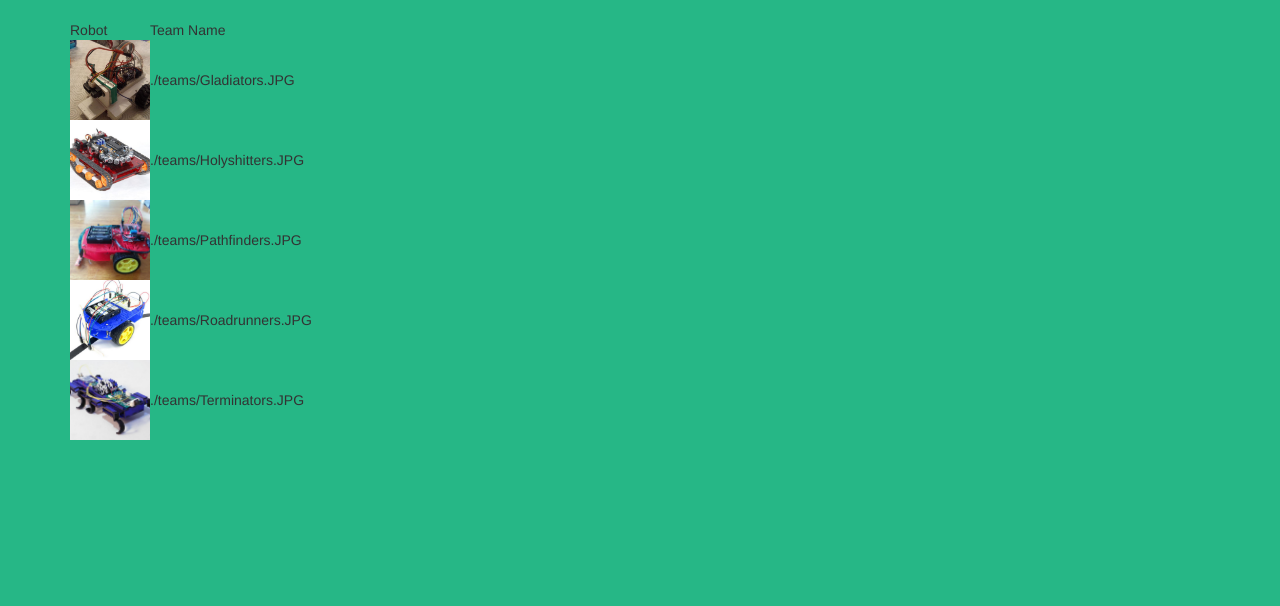
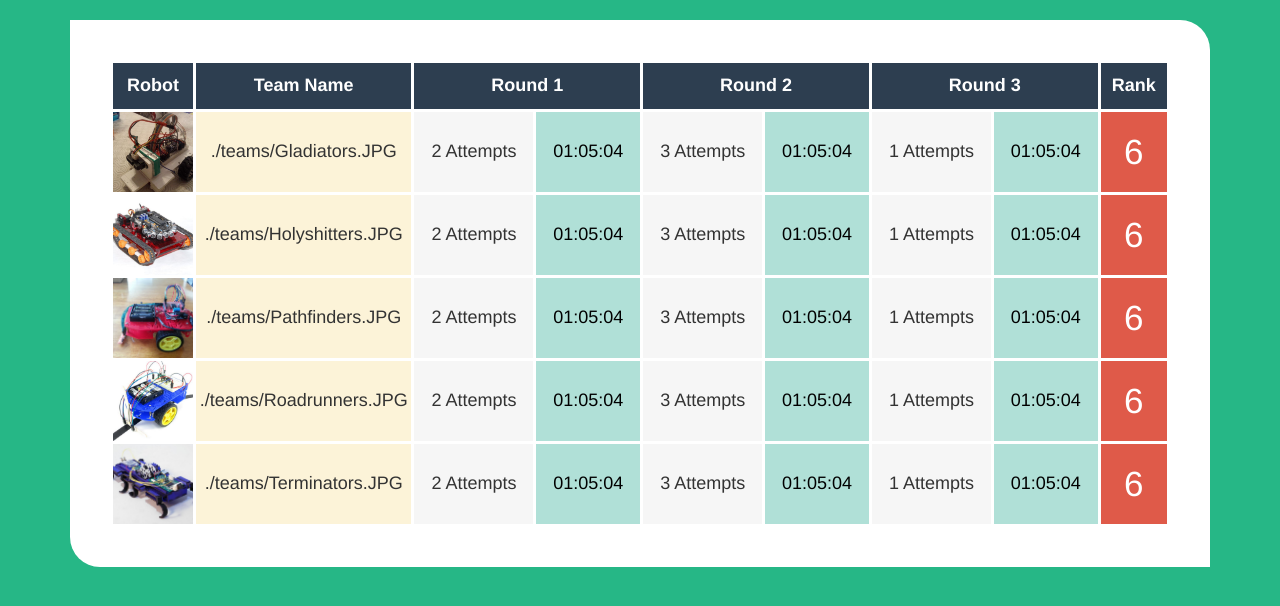
Before and after one commit to nipunasudha/robogames, a PHP site: page /scoreboard.php in a window 1280 px wide. Shown: the part 82-688 px from the top of the page. Run offline with PHP 8.4, Linux system fonts and the light colour scheme.

Commit message:
scoreboard ok
submit ok

```diff
--- a/css/style.css
+++ b/css/style.css
@@ -68,14 +68,6 @@ body .navbar {
   background-color: #808b8d;
 }
 
-.robo-img {
-  height: 80px;
-  width: 80px;
-  background-repeat: no-repeat;
-  background-position: center;
-  background-size: cover;
-}
-
 #myModal .counter-value {
   font-size: 150px;
   padding: 30px 40px;
@@ -85,4 +77,53 @@ body .navbar {
   padding: 0 30px;
 }
 
+.scoreboard {
+  background: white;
+  padding: 40px;
+  border-radius: 0 30px 0 30px;
+}
+.scoreboard table {
+  width: 100%;
+}
+.scoreboard table .heading td {
+  text-align: center;
+  font-size: 18px;
+  font-weight: bold;
+  padding: 10px;
+  color: white;
+  background-color: #2d3e50;
+}
+.scoreboard table td {
+  border: 3px solid white;
+  text-align: center;
+  font-size: 18px;
+  background-color: #fcf3d8;
+}
+.scoreboard table .robo-img {
+  margin: auto;
+  height: 80px;
+  width: 80px;
+  background-repeat: no-repeat;
+  background-position: center;
+  background-size: cover;
+}
+.scoreboard table .col-robot {
+  width: 80px;
+}
+.scoreboard table .col-rank {
+  background-color: #df5a49;
+  font-size: 35px;
+  color: white;
+}
+.scoreboard table .col-time, .scoreboard table .col-attempts {
+  padding: 0 15px;
+}
+.scoreboard table .col-time {
+  background-color: #b0e0d7;
+  color: black;
+}
+.scoreboard table .col-attempts {
+  background-color: #f6f6f6;
+}
+
 /*# sourceMappingURL=style.css.map */
--- a/scoreboard.php
+++ b/scoreboard.php
@@ -44,12 +44,16 @@
   </div><!-- /.container-fluid -->
 </nav>
 <div class="container">
-<div class="row-content">
+<div class="row-content scoreboard">
 <table>
-  <th></th>
-  <tr>
-    <td>Robot</td>
+
+  <tr class="heading">
+    <td class='col-robot'>Robot</td>
     <td>Team Name</td>
+    <td colspan=2>Round 1</td>
+    <td colspan=2>Round 2</td>
+    <td colspan=2>Round 3</td>
+    <td>Rank</td>
   </tr>
 
 
@@ -58,14 +62,20 @@
 $dir = "./teams";
 // Open a directory, and read its contents
 foreach(glob($dir.'/*.*') as $file) {
-echo "<tr><td>";
+echo "<tr><td class='col-robot'>";
 
 
 //	echo "<img class='robo-img' src='".$file."'>";
 echo "<div class='robo-img' style=\"background-image:url('".$file."')\"></div>";
 echo "</td><td>";
 echo $file;
-echo "</td></tr>";
+echo "</td><td class='col-attempts'>2 Attempts</td>
+<td class='col-time'>01:05:04</td>
+<td class='col-attempts'>3 Attempts</td>
+<td class='col-time'>01:05:04</td>
+<td class='col-attempts'>1 Attempts</td>
+<td class='col-time'>01:05:04</td>
+<td class='col-rank'>6</td></tr>";
 }
 
 
--- a/scss-iesl/style.scss
+++ b/scss-iesl/style.scss
@@ -77,21 +77,67 @@ body {
 }
 
 //------------------------------------------------------------
-.robo-img {
-    height: 80px;
-    width: 80px;
-    background-repeat: no-repeat;
-    background-position: center;
-    background-size: cover;
-}
-
 #myModal {
     .counter-value {
-        font-size:150px;
+        font-size: 150px;
         padding: 30px 40px;
         text-align: center;
     }
-    .selection{
+    .selection {
         padding: 0 30px;
     }
 }
+
+//============= Scoreboard ===================================
+.scoreboard {
+    background: white;
+    padding: 40px;
+    border-radius: 0 30px 0 30px;
+    table {
+        width: 100%;
+        .heading {
+            td {
+                text-align: center;
+                font-size: 18px;
+                font-weight: bold;
+                padding: 10px;
+                color: white;
+                background-color: #2d3e50;
+            }
+        }
+        td {
+            border: 3px solid white;
+            text-align: center;
+            font-size: 18px;
+            background-color: lighten($color: #efc94c, $amount: 30%);
+
+        }
+        .robo-img {
+            margin: auto;
+            height: 80px;
+            width: 80px;
+            background-repeat: no-repeat;
+            background-position: center;
+            background-size: cover;
+        }
+        .col-robot{
+            width: 80px;
+        }
+        .col-rank{
+            background-color: #df5a49;
+            font-size: 35px;
+            color: white;
+
+        }
+        .col-time,.col-attempts{
+            padding: 0 15px;
+        }
+        .col-time{
+            background-color: lighten($color: #45b29d, $amount: 30%);
+            color: black;
+        }
+        .col-attempts{
+            background-color: #f6f6f6;
+        }
+    }
+}
```
Also changed, not shown: insertTime.php (+21 -1 lines), img/eva.png (added), img/mountains.png (added), 1 other file.
